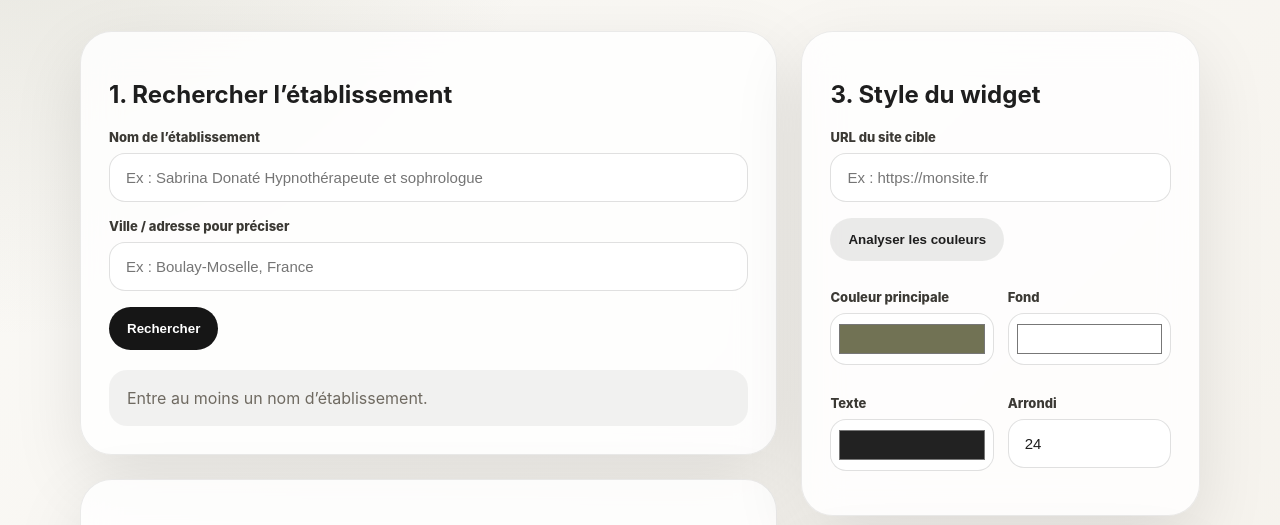
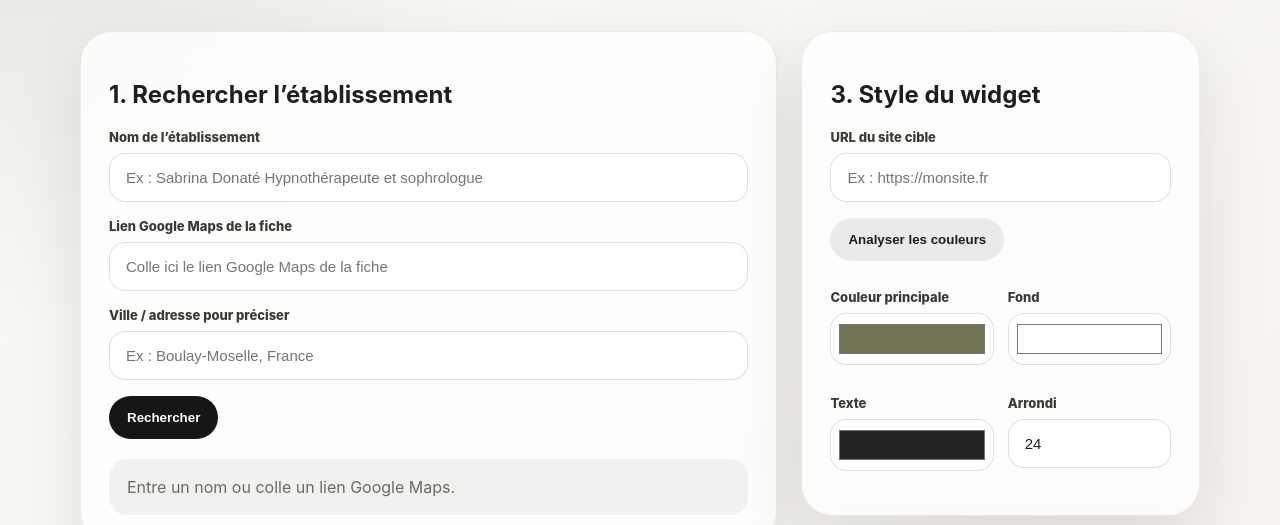
Before and after one commit to thbuduetstudio/widget-google-reviews, a website: page public/index.html in a window 1280 px wide. Both pictures are taken after a click on the button "Rechercher". Shown: the part 231-756 px from the top of the page. Drawn offline with Linux system fonts and the light colour scheme.

Commit message:
Update index.html

```diff
--- a/public/index.html
+++ b/public/index.html
@@ -258,6 +258,11 @@
           </div>
 
           <div class="field">
+            <label>Lien Google Maps de la fiche</label>
+            <input id="mapsUrl" placeholder="Colle ici le lien Google Maps de la fiche" />
+          </div>
+
+          <div class="field">
             <label>Ville / adresse pour préciser</label>
             <input id="location" placeholder="Ex : Boulay-Moselle, France" />
           </div>
@@ -328,22 +333,24 @@
     let selectedPlace = null;
 
     async function searchPlace() {
-      const q = document.getElementById("query").value.trim();
+            const q = document.getElementById("query").value.trim();
       const location = document.getElementById("location").value.trim();
+      const mapsUrl = document.getElementById("mapsUrl").value.trim();
       const results = document.getElementById("results");
 
-      if (!q) {
-        results.innerHTML = `<div class="empty">Entre au moins un nom d’établissement.</div>`;
+      if (!q && !mapsUrl) {
+        results.innerHTML = `<div class="empty">Entre un nom ou colle un lien Google Maps.</div>`;
         return;
       }
 
       results.innerHTML = `<div class="empty">Recherche en cours...</div>`;
 
       const response = await fetch(
-        `/api/find-place?q=${encodeURIComponent(q)}&location=${encodeURIComponent(location)}`
+        `/api/find-place?q=${encodeURIComponent(q)}&location=${encodeURIComponent(location)}&maps_url=${encodeURIComponent(mapsUrl)}`
       );
 
-      const places = await response.json();
+      const data = await response.json();
+      const places = data.places || [];
 
       if (!Array.isArray(places) || !places.length) {
         results.innerHTML = `<div class="empty">Aucun établissement trouvé. Essaie avec une ville ou une adresse plus précise.</div>`;
```
